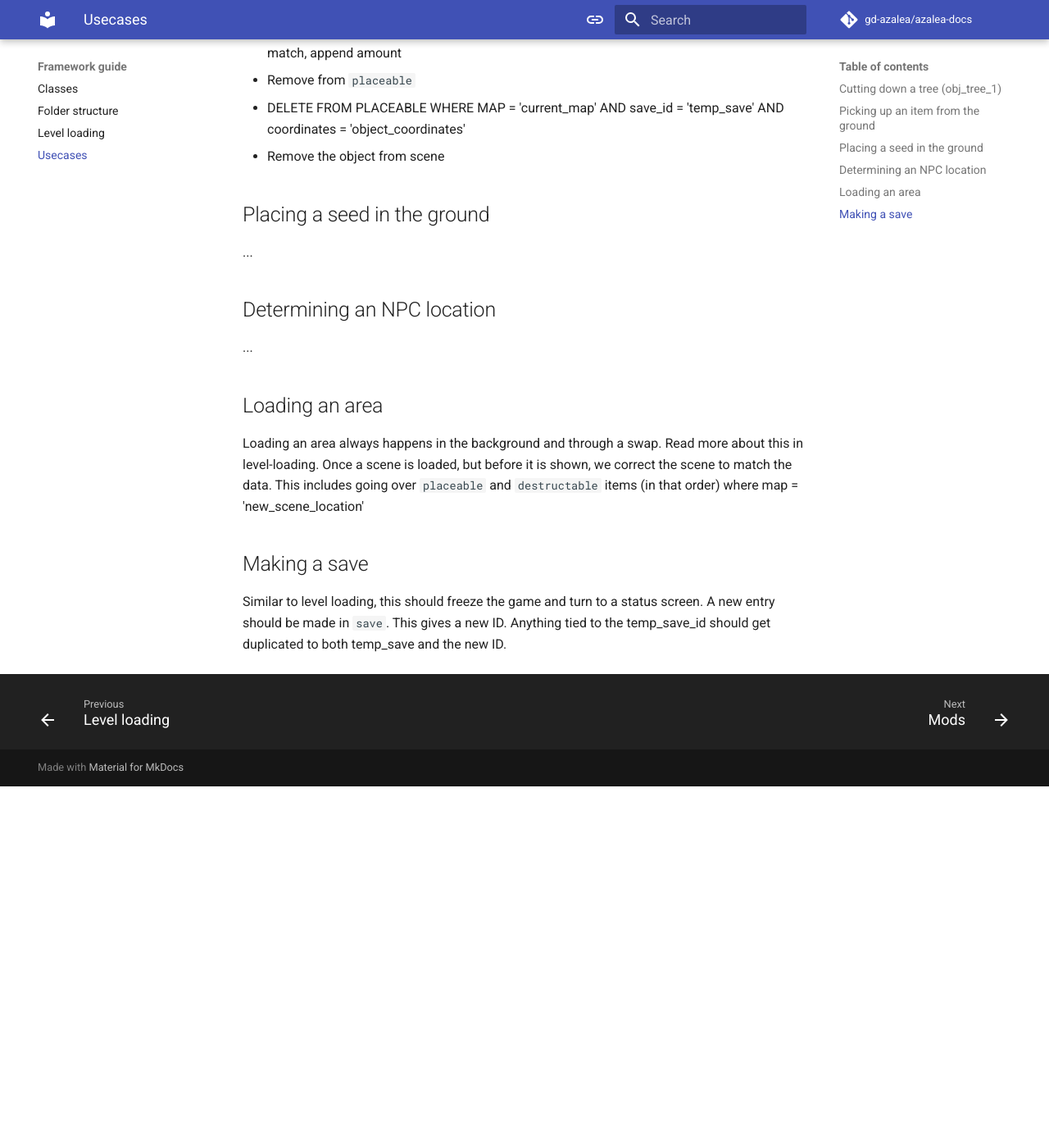
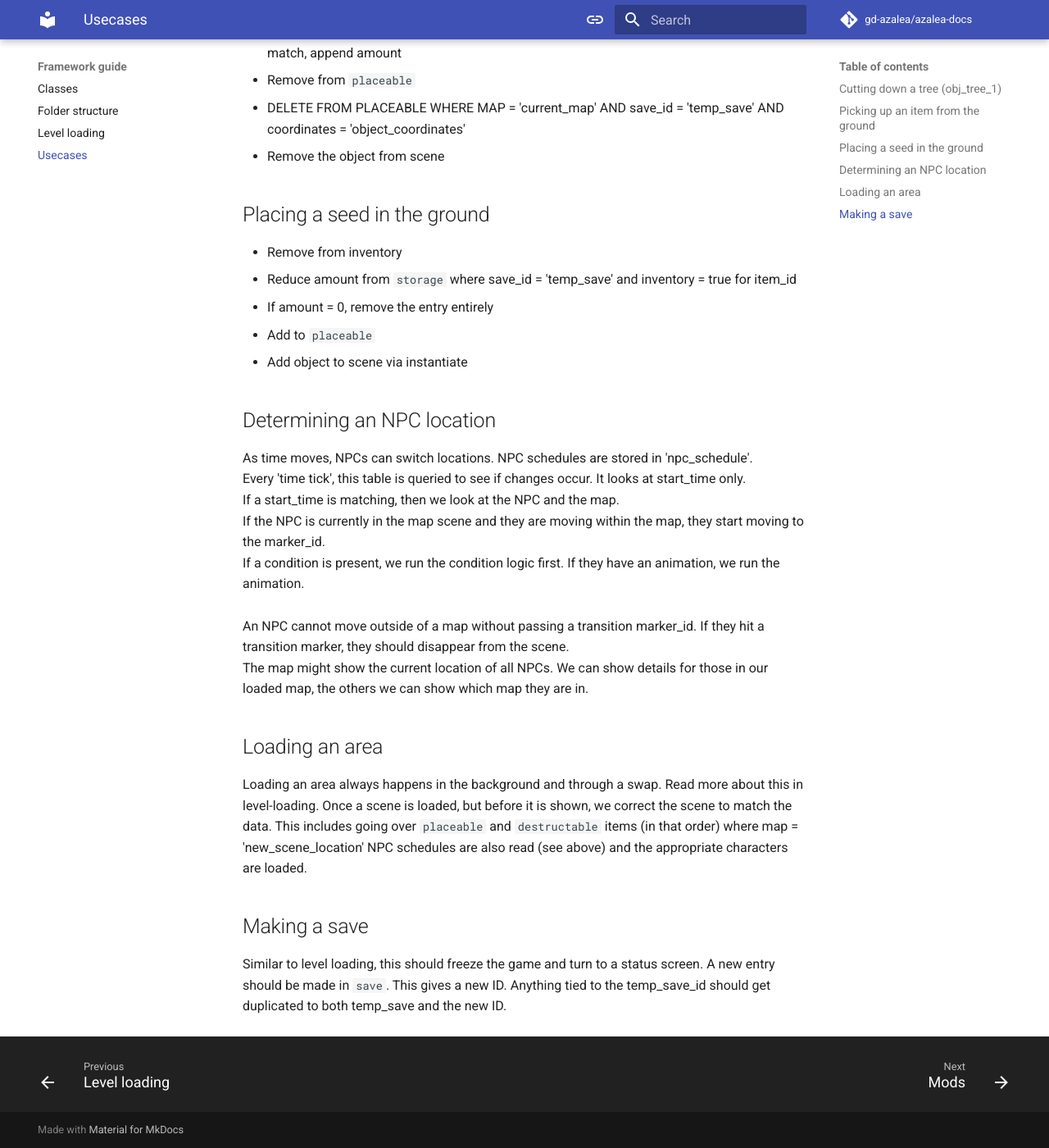
Before and after one commit to gd-azalea/azalea-docs, an MkDocs documentation site: the page built from docs/framework-guide/usecases.md, in a window 1280 px wide and 1400 px high, scrolled down 972 px. Shown: the whole window at 82% size. Built offline with MkDocs 1.6.1 and Material for MkDocs 9.7.7, drawn with Linux system fonts in a browser that asks for light colours; comment, search, counter and statistics services are not loaded; before the commit the page ends 1931 px from its top, so only the background shows below that.

Commit message:
Update usecases.md

```diff
--- a/docs/framework-guide/usecases.md
+++ b/docs/framework-guide/usecases.md
@@ -27,15 +27,27 @@ The framework is very data centric. This page illustrates usecases and how the c
 - Remove the object from scene
 
 ## Placing a seed in the ground
-...
+- Remove from inventory
+  - Reduce amount from `storage` where save_id = 'temp_save' and inventory = true for item_id
+  - If amount = 0, remove the entry entirely
+- Add to `placeable`
+- Add object to scene via instantiate
 
 ## Determining an NPC location
-...
+As time moves, NPCs can switch locations. NPC schedules are stored in 'npc_schedule'. <br>
+Every 'time tick', this table is queried to see if changes occur. It looks at start_time only. <br>
+If a start_time is matching, then we look at the NPC and the map. <br>
+If the NPC is currently in the map scene and they are moving within the map, they start moving to the marker_id. <br>
+If a condition is present, we run the condition logic first. If they have an animation, we run the animation. <br>
+<br>
+An NPC cannot move outside of a map without passing a transition marker_id. If they hit a transition marker, they should disappear from the scene. <br>
+The map might show the current location of all NPCs. We can show details for those in our loaded map, the others we can show which map they are in.
 
 ## Loading an area
 Loading an area always happens in the background and through a swap. Read more about this in level-loading.
 Once a scene is loaded, but before it is shown, we correct the scene to match the data.
 This includes going over `placeable` and `destructable` items (in that order) where map = 'new_scene_location'
+NPC schedules are also read (see above) and the appropriate characters are loaded.
 
 ## Making a save
 Similar to level loading, this should freeze the game and turn to a status screen.
```
